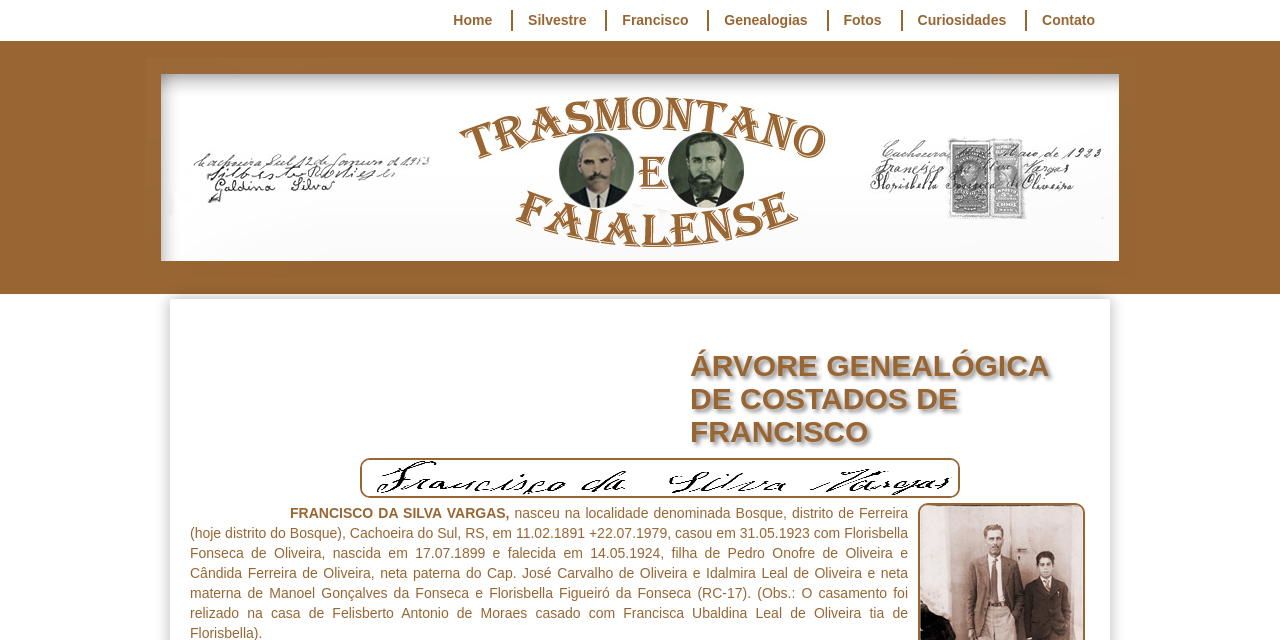
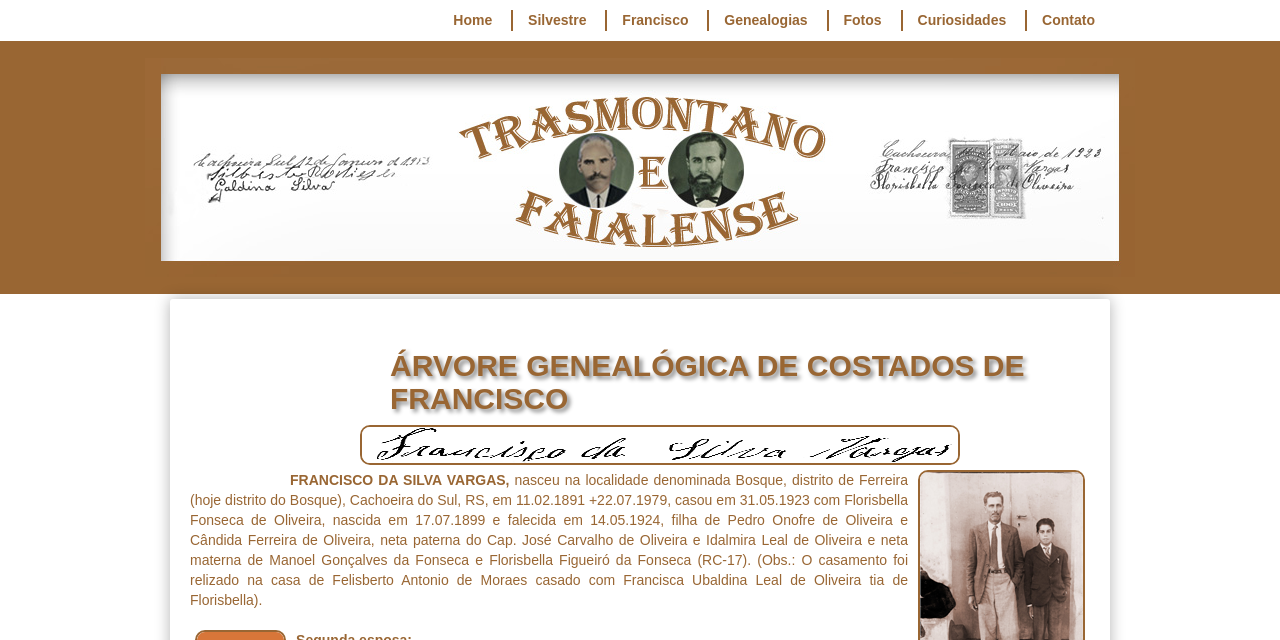
Before and after one commit to claudiovargas1955/claudiovargas1955.github.io, a Jekyll site: the page built from _pages/arvore-genealogica-de-costados-de-francisco.html, in a window 1280 px wide. Shown: the top 640 px of the page. Built offline with Jekyll 4.4.1, drawn with Linux system fonts in a browser that asks for light colours; some web fonts are replaced; grey boxes are pictures that could not be loaded.

Commit message:
Update arvore-genealogica-de-costados-de-francisco.html

```diff
--- a/_pages/arvore-genealogica-de-costados-de-francisco.html
+++ b/_pages/arvore-genealogica-de-costados-de-francisco.html
@@ -86,7 +86,7 @@ details[open] summary {color:#996633;
   h5{text-shadow: 3px 3px 4px #888;
      font-size:30px;
      font-weight:bold;
-     margin-left: 500px;
+     margin-left: 200px;
     }
 
 </style>
```
